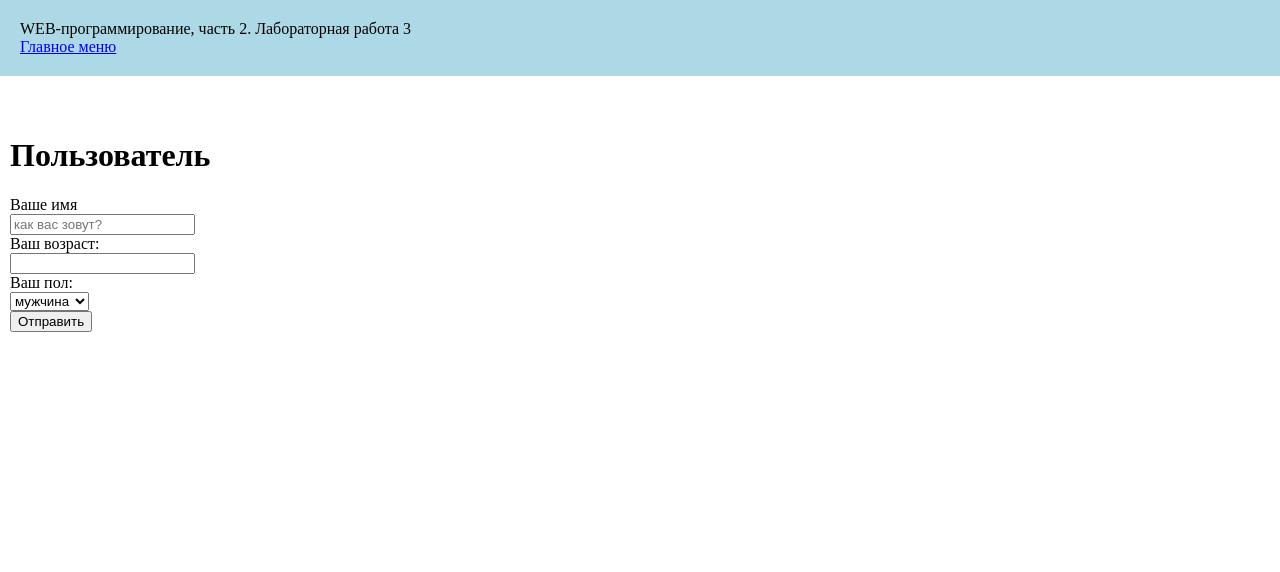
After one commit to slu9/web-back-labs, a Flask app: page /lab3/form1 in a window 1280 px wide. The commit adds this page. Shown: the top 572 px of the page. Run offline with Flask 3, Linux system fonts and the light colour scheme.

Commit message:
Форма

```diff
--- a/lab3.py
+++ b/lab3.py
@@ -23,3 +23,10 @@ def del_cookie():
     resp.delete_cookie('age')
     resp.delete_cookie('name_color')
     return resp
+
+@lab3.route('/lab3/form1')
+def form1():
+    user = request.args.get('user')
+    age = request.args.get('age')
+    sex = request.args.get('sex')
+    return render_template('lab3/form1.html', user=user, age=age, sex=sex)
--- /dev/null
+++ b/templates/lab3/form1.html
@@ -0,0 +1,46 @@
+{% extends "base.html" %}
+
+{% block lab %}Лабораторная работа 3{% endblock %}
+
+{% block main %}
+
+    {% if user %}
+
+    <h1>Привет, {{ user }}!</h1>
+    <h2>Добро пожаловать на наш сайт!</h2>
+
+    <div>ваш возраст: {{ age }}</div>
+    <div>ваш пол: {{ sex }}</div>
+    <div>
+        <a href="/lab3/form1">Заново</a>
+    </div>
+
+    {% else %}
+
+    <h1>Пользователь</h1>
+
+    <form>
+        <label>Ваше имя</label>
+        <div>
+            <input type="text" placeholder="как вас зовут?" name="user">
+        </div>
+
+        <label>Ваш возраст:</label>
+        <div>
+            <input type="number" name="age">
+        </div>
+
+        <label>Ваш пол:</label>
+        <div>
+            <select name="sex">
+                <option value="male">мужчина</option>
+                <option value="female">женщина</option>
+            </select>
+        </div>
+        <div>
+            <button type="submit">Отправить</button>
+        </div>
+    </form>
+
+    {% endif %}
+{% endblock %}
--- a/templates/lab3/lab3.html
+++ b/templates/lab3/lab3.html
@@ -1,9 +1,7 @@
 {% extends "base.html" %}
 
-{# номер лабораторной работы: #}
 {% block lab %}Лабораторная работа 3{% endblock %}
 
-{# основной контент: #}
 {% block main %}
     <h1>Формы, cookie</h1>
     <div>
```
